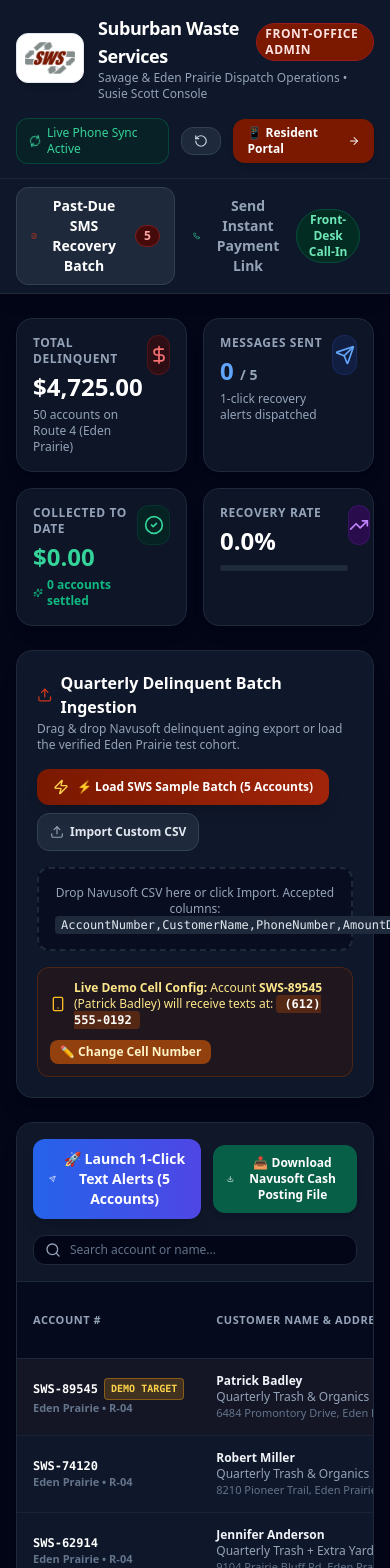
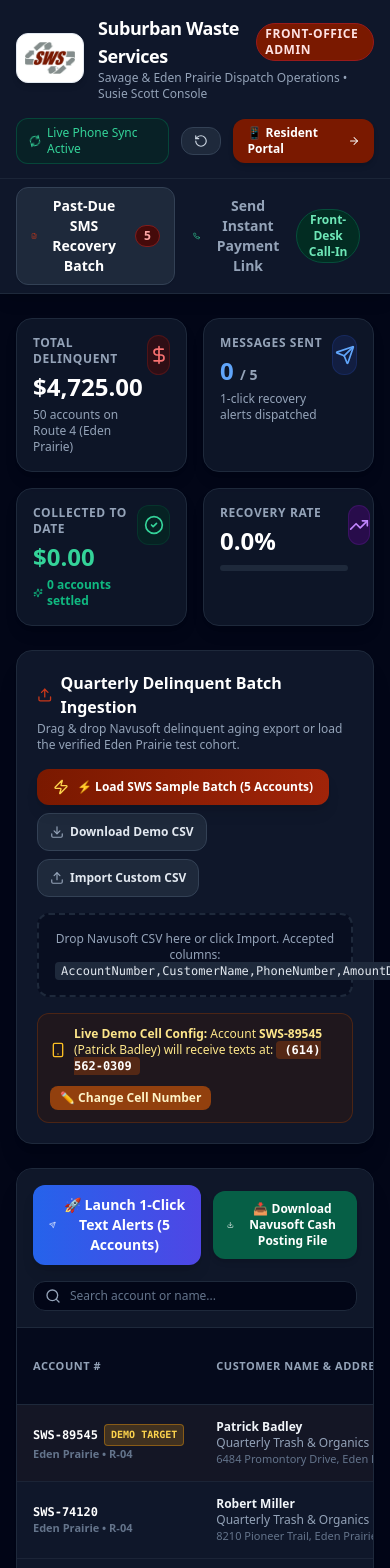
Before and after one commit to northstarnerd/swsportaldemo, a Next.js app: page /admin in a window 390 px wide. Shown: the top 1568 px of the page. Built offline with nearby package versions, Linux system fonts and the light colour scheme.

Commit message:
feat(admin): add sample delinquent CSV and configure Patrick's phone (614) 562-0309 for demo upload

```diff
--- a/src/app/admin/page.tsx
+++ b/src/app/admin/page.tsx
@@ -47,7 +47,7 @@
   {
     accountNumber: "SWS-89545",
     customerName: "Patrick Badley",
-    phoneNumber: "(612) 555-0192",
+    phoneNumber: "(614) 562-0309",
     amountDue: 94.5,
     service: "Quarterly Trash & Organics",
     address: "6484 Promontory Drive, Eden Prairie, MN",
@@ -99,11 +99,11 @@
   const [isBatchSending, setIsBatchSending] = useState(false);
   const [batchProgress, setBatchProgress] = useState<{ sent: number; total: number } | null>(null);
   const [copiedId, setCopiedId] = useState<string | null>(null);
-  const [myCellPhone, setMyCellPhone] = useState("");
+  const [myCellPhone, setMyCellPhone] = useState("(614) 562-0309");
   const [isEditingCell, setIsEditingCell] = useState(false);
 
   // Call-In Instant Dispatch State
-  const [callInPhone, setCallInPhone] = useState("(612) 555-0192");
+  const [callInPhone, setCallInPhone] = useState("(614) 562-0309");
   const [callInName, setCallInName] = useState("Patrick Badley");
   const [callInAccount, setCallInAccount] = useState("SWS-89545");
   const [callInAmount, setCallInAmount] = useState<number>(94.5);
@@ -256,15 +256,26 @@
       for (let i = 1; i < lines.length; i++) {
         const parts = lines[i].split(",").map((p) => p.trim().replace(/^"|"$/g, ""));
         if (parts.length >= 4) {
-          const [accNum, name, phone, amtStr, srv] = parts;
+          const [accNum, name, phone, amtStr, srv, addr] = parts;
           const parsedAmt = parseFloat(amtStr.replace(/[^0-9.]/g, "")) || 94.5;
+          const isPatrickOrDemo = Boolean(
+            i === 1 ||
+              (name && name.toLowerCase().includes("patrick")) ||
+              (accNum && accNum.includes("89545"))
+          );
+          const finalPhone = isPatrickOrDemo
+            ? (phone && phone.replace(/\D/g, "").length >= 10 ? phone : "(614) 562-0309")
+            : (phone || "(612) 555-0100");
+
           parsed.push({
             accountNumber: accNum.startsWith("SWS-") ? accNum : `SWS-${accNum}`,
             customerName: name || "Resident",
-            phoneNumber: phone || "(612) 555-0100",
+            phoneNumber: finalPhone,
             amountDue: parsedAmt,
             service: srv || "Quarterly Trash & Organics",
+            address: addr || "Eden Prairie, MN (Route 4)",
             smsStatus: "Draft",
+            isDemoTarget: isPatrickOrDemo,
           });
         }
       }
@@ -763,6 +774,16 @@
                     <Zap className="w-4 h-4 text-amber-300" />
                     <span>⚡ Load SWS Sample Batch (5 Accounts)</span>
                   </button>
+
+                  <a
+                    href="/sws_sample_delinquent_batch.csv"
+                    download="sws_sample_delinquent_batch.csv"
+                    className="bg-slate-800 hover:bg-slate-700 text-slate-200 border border-slate-700 px-3 py-2.5 rounded-xl font-bold text-xs flex items-center gap-1.5 transition-colors"
+                    title="Download ready-to-upload demo CSV template to your computer"
+                  >
+                    <Download className="w-3.5 h-3.5 text-slate-400" />
+                    <span>Download Demo CSV</span>
+                  </a>
 
                   <button
                     onClick={() => fileInputRef.current?.click()}
```
Also changed, not shown: public/sws_sample_delinquent_batch.csv (added), sws_sample_delinquent_batch.csv (added).
